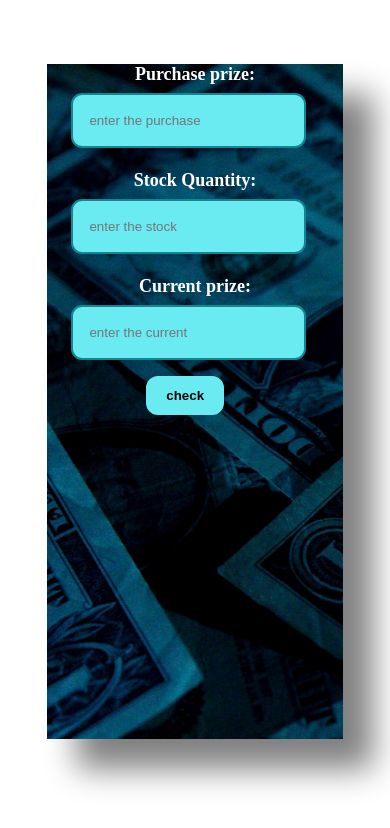
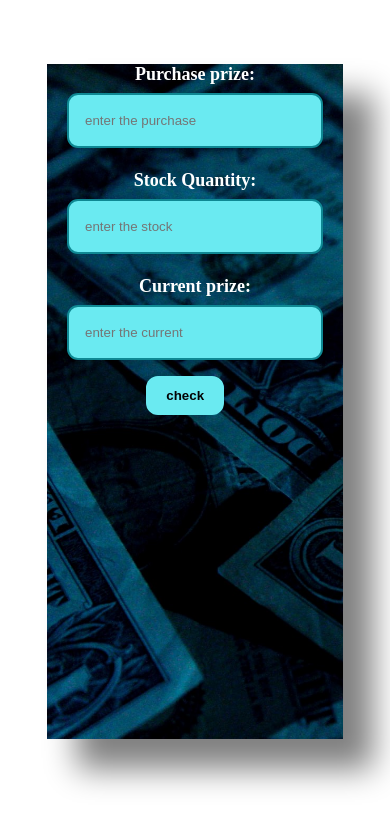
Before and after one commit to mohammadkhizerkhan/stockcheck, a plain HTML site: page index.html in a window 390 px wide. Drawn offline with Linux system fonts and the light colour scheme.

Commit message:
fixed bug

```diff
--- a/style.css
+++ b/style.css
@@ -94,7 +94,7 @@ body{
         display: block;
     }
     .inputs {
-        margin: 1rem;
+        margin: 0;
         width: auto;
         display: flex;
         flex-direction: column;
@@ -103,5 +103,6 @@ body{
     }
     .contents input {
         max-width: 75%;
+        margin: 0.5rem 0rem 0rem 0rem;
     }
 }
```
